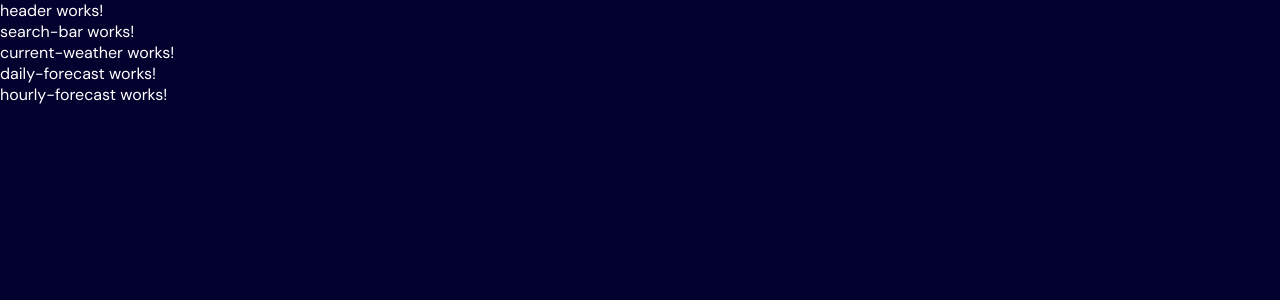
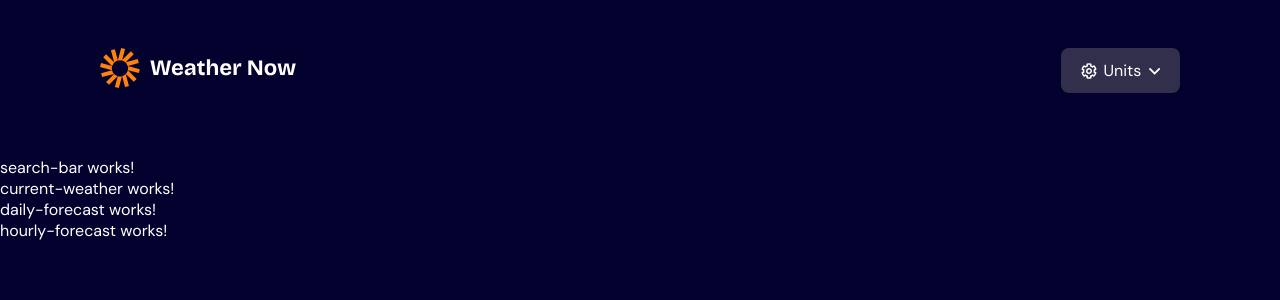
Before and after one commit to Ruska-N/weather-app-BTU, an Angular app: page / in a window 1280 px wide. Shown: the top 300 px of the page. Built offline with nearby package versions, Linux system fonts and the light colour scheme.

Commit message:
feat: Create initial layout and styles for header

```diff
--- a/src/app/components/header/header.component.css
+++ b/src/app/components/header/header.component.css
@@ -0,0 +1,22 @@
+.header-container {
+    display: flex;
+    align-items: center;
+    justify-content: space-between;
+    margin-top: 48px;
+    margin-bottom: 64px;
+}
+
+.units-container {
+    display: flex;
+    align-items: center;
+    justify-content: space-around;
+    width: 119px;
+    padding: 12px 16px;
+    border-radius: 8px;
+    background-color: var(--grey-700);
+}
+
+.units-container img,
+.units-container span {
+    cursor: pointer;
+}
--- a/src/app/components/header/header.component.html
+++ b/src/app/components/header/header.component.html
@@ -1 +1,10 @@
-<p>header works!</p>
+<div class="header-container container">
+  <div class="logo">
+    <img src="images/logo.svg" alt="logo" />
+  </div>
+  <div class="units-container">
+    <img src="images/icon-units.svg" alt="units" />
+    <span>Units</span>
+    <img src="images/icon-dropdown.svg" alt="dropdown" />
+  </div>
+</div>
--- a/src/styles.css
+++ b/src/styles.css
@@ -1,11 +1,18 @@
 :root {
-  --landing-bg: hsl(243, 96%, 9%); /* Neutral 900 */
-  --dark-grey: hsl(243, 27%, 20%); /* Neutral 800 */
-  --grey-700: hsl(243, 23%, 24%); /* Neutral 700 */
-  --border-grey: hsl(243, 23%, 30%); /* Neutral 600 */
-  --grey-300: hsl(240, 6%, 70%); /* Neutral 300 */
-  --grey-200: hsl(250, 6%, 84%); /* Neutral 200 */
-  --white: hsl(0, 0%, 100%); /* Neutral 0 */
+    --landing-bg: hsl(243, 96%, 9%);
+    /* Neutral 900 */
+    --dark-grey: hsl(243, 27%, 20%);
+    /* Neutral 800 */
+    --grey-700: hsl(243, 23%, 24%);
+    /* Neutral 700 */
+    --border-grey: hsl(243, 23%, 30%);
+    /* Neutral 600 */
+    --grey-300: hsl(240, 6%, 70%);
+    /* Neutral 300 */
+    --grey-200: hsl(250, 6%, 84%);
+    /* Neutral 200 */
+    --white: hsl(0, 0%, 100%);
+    /* Neutral 0 */
 
     --orange-500: hsl(28, 100%, 52%);
     --Blue-500: hsl(233, 67%, 56%);
@@ -18,12 +25,17 @@
     margin: 0;
     padding: 0;
 }
+
 body {
     font-family: "DM Sans", sans-serif;
     background-color: var(--landing-bg);
     color: var(--white);
 }
 
+.container {
+    width: 84.44%;
+    margin: auto;
+}
 
 h1 {
     font-family: "Bricolage Grotesque", sans-serif;
@@ -33,6 +45,7 @@ h1 {
     text-align: center;
     color: var(--white);
 }
+
 h2 {
     font-family: "DM Sans", sans-serif;
     font-size: 28px;
@@ -40,17 +53,20 @@ h2 {
     line-height: 120%;
     color: var(--white);
 }
+
 h3 {
     font-family: "Bricolage Grotesque", sans-serif;
     font-size: 22px;
     font-weight: bold;
     color: var(--white);
 }
+
 h4 {
     font-family: "DM Sans", sans-serif;
     font-size: 18px;
     font-weight: 500;
 }
+
 h5 {
     font-family: "DM Sans", sans-serif;
     font-size: 16px;
```
Lines whose indentation alone changed are shown as unchanged.
